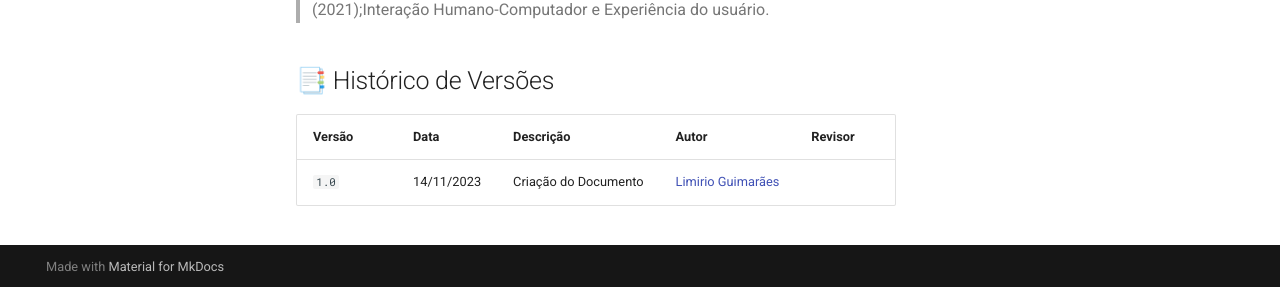
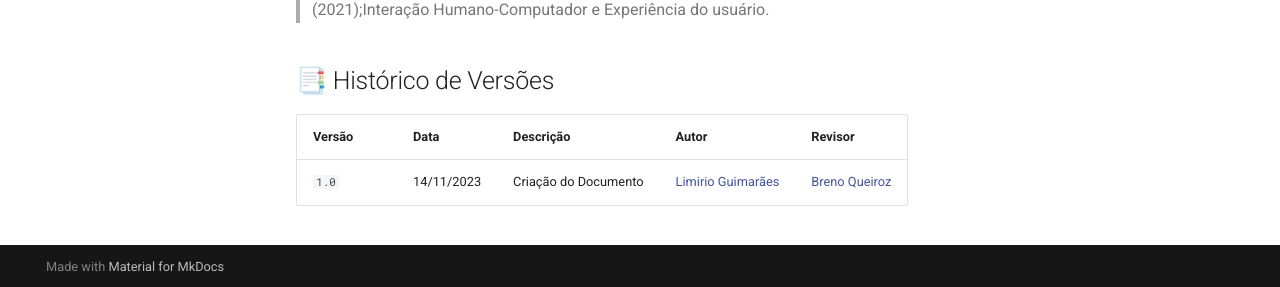
Before and after one commit to Interacao-Humano-Computador/2023.2-Ventoy, an MkDocs documentation site: the page built from docs/verificacao/DAD/nivel01/storyboard/planejamento_avaliacao_storyboar.md, in a window 1280 px wide and 900 px high, scrolled down 1312 px. Shown: the part 610-897 px from the top of the window. Built offline with MkDocs 1.6.1 and Material for MkDocs 9.7.7, drawn with Linux system fonts in a browser that asks for light colours; comment, search, counter and statistics services are not loaded.

Commit message:
Add revisor

```diff
--- a/docs/verificacao/DAD/nivel01/storyboard/planejamento_avaliacao_storyboar.md
+++ b/docs/verificacao/DAD/nivel01/storyboard/planejamento_avaliacao_storyboar.md
@@ -77,4 +77,4 @@
 
 | Versão | Data       | Descrição                                       | Autor                                          | Revisor                                      |
 | ------ | ---------- | ----------------------------------------------- | -----------------------------------------------| ---------------------------------------------|
-| `1.0`  | 14/11/2023 | Criação do Documento | [Limirio Guimarães](https://github.com/LimirioGuimaraes) |  |
+| `1.0`  | 14/11/2023 | Criação do Documento | [Limirio Guimarães](https://github.com/LimirioGuimaraes) | [Breno Queiroz](https://github.com/brenob6) |
```
